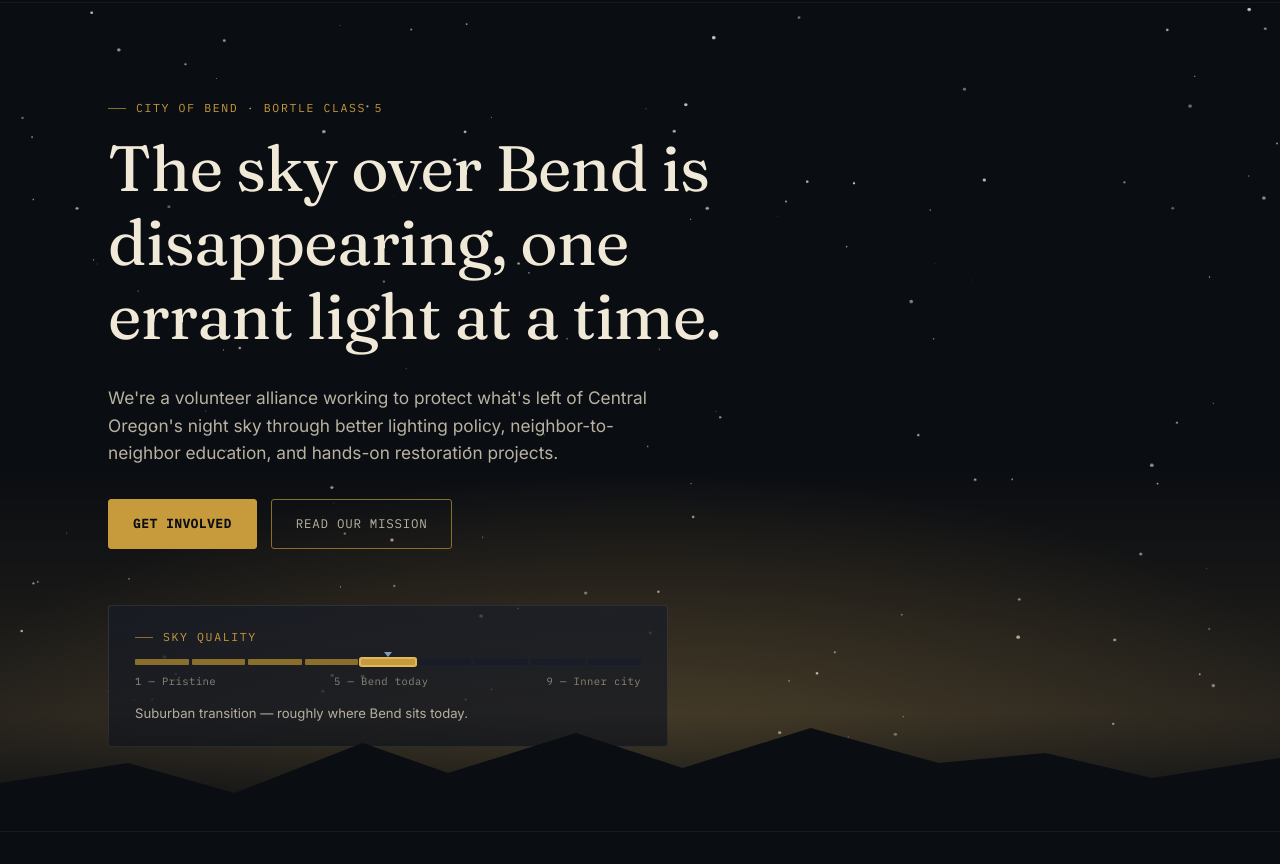
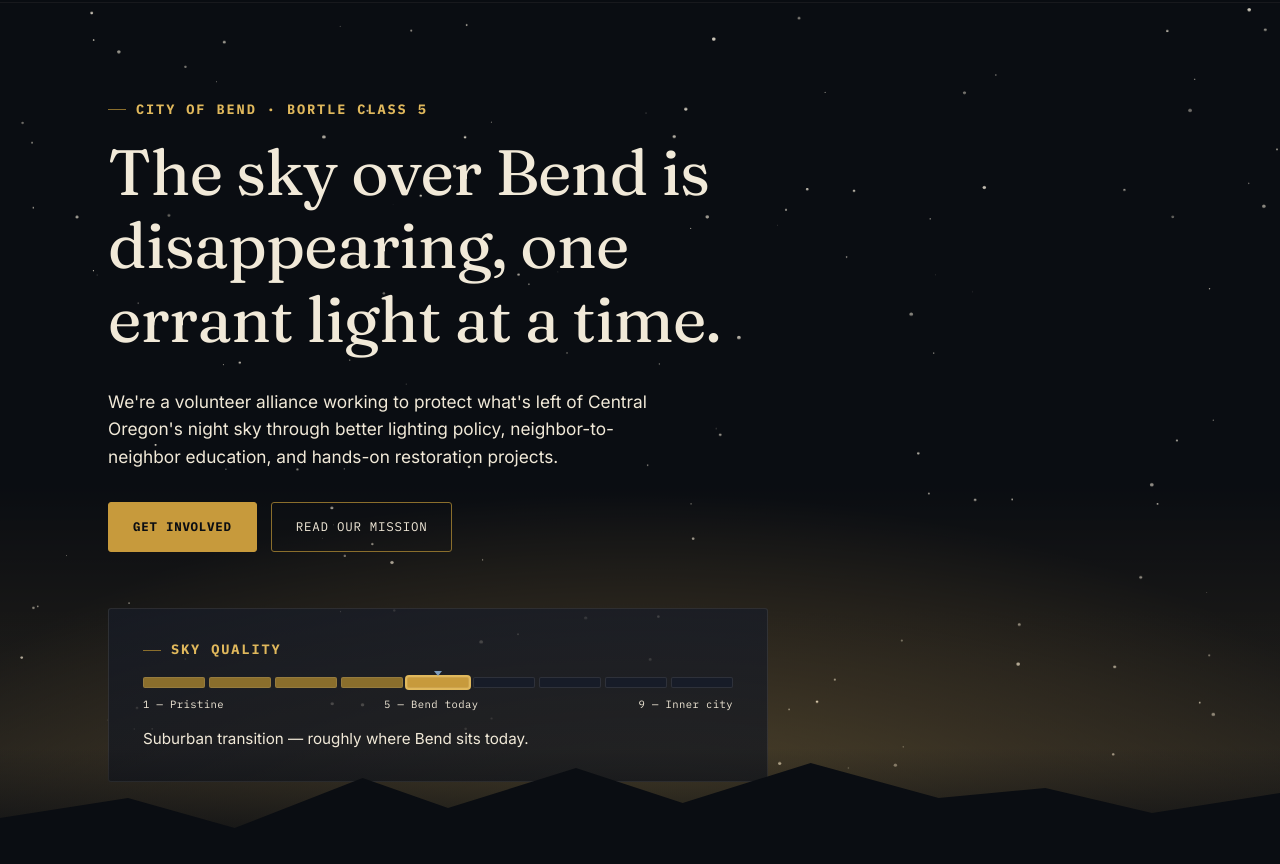
Before and after one commit to brandmatthews/bnsa-website, a plain HTML site: page index.html in a window 1280 px wide. Shown: the part 88-952 px from the top of the page. Drawn offline with Linux system fonts and the light colour scheme.

Commit message:
Contrast and accessibility changes.

```diff
--- a/assets/style.css
+++ b/assets/style.css
@@ -2,7 +2,7 @@
    Bend Night Sky Alliance — shared stylesheet
    ========================================================================== */
 
-@import url('https://fonts.googleapis.com/css2?family=Fraunces:opsz,wght@9..144,400;9..144,500;9..144,600&family=Inter:wght@400;500;600;700&family=IBM+Plex+Mono:wght@400;500&display=swap');
+@import url('https://fonts.googleapis.com/css2?family=Fraunces:opsz,wght@9..144,400;9..144,500;9..144,600&family=Inter:wght@400;500;600;700&family=IBM+Plex+Mono:wght@400;500;700&display=swap');
 
 :root{
   --bg:        #0A0D12;
@@ -48,7 +48,7 @@ html{ scroll-behavior: smooth; }
 body{
   margin:0;
   background: var(--bg);
-  color: var(--cream-dim);
+  color: var(--cream);
   font-family: var(--sans);
   font-size: 16px;
   line-height: 1.6;
@@ -75,10 +75,11 @@ p{ margin: 0 0 1em; }
 
 .eyebrow{
   font-family: var(--mono);
-  font-size: 0.72rem;
+  font-size: 0.85rem;
+  font-weight: 700;
   letter-spacing: 0.14em;
   text-transform: uppercase;
-  color: var(--gold);
+  color: var(--gold-bright);
   display: flex;
   align-items: center;
   gap: 10px;
@@ -163,7 +164,7 @@ p{ margin: 0 0 1em; }
 .page-hero .hero-ridge{ z-index:0; }
 
 .hero h1{ max-width: 15ch; }
-.hero .lede{ max-width: 52ch; font-size: 1.08rem; color: var(--cream-dim); }
+.hero .lede{ max-width: 52ch; font-size: 1.08rem; color: var(--cream); }
 
 .btn-row{ display:flex; gap:14px; flex-wrap:wrap; margin-top: 32px; }
 .btn{
@@ -174,7 +175,7 @@ p{ margin: 0 0 1em; }
 }
 .btn.primary{ background: var(--gold); border-color: var(--gold); color: #0A0D12; font-weight: 600; }
 .btn.primary:hover{ background: var(--gold-bright); border-color: var(--gold-bright); }
-.btn.ghost{ color: var(--cream-dim); }
+.btn.ghost{ color: var(--cream); }
 .btn.ghost:hover{ border-color: var(--cream-mute); color: var(--cream); }
 
 /* ---------- bortle widget (signature element) ---------- */
@@ -182,16 +183,17 @@ p{ margin: 0 0 1em; }
   margin-top: 56px;
   border: 1px solid var(--line); border-radius: var(--radius);
   background: linear-gradient(180deg, rgba(23,28,40,0.7), rgba(18,22,31,0.7));
-  padding: 22px 26px;
-  max-width: 560px;
+  padding: 30px 34px;
+  max-width: 660px;
   position: relative; z-index: 2;
 }
-.bortle-row{ display:flex; align-items:center; gap: 3px; margin-top:12px; }
+.bortle-row{ display:flex; align-items:center; gap: 4px; margin-top:16px; }
 .bortle-seg{
-  flex:1; height:6px; border-radius:1px; background: var(--bg-raise-2); position:relative;
-  cursor: pointer; transition: background-color 0.25s ease, transform 0.15s ease;
+  flex:1; height:11px; border-radius:2px; background: var(--bg-raise-2); position:relative;
+  border: 1px solid var(--line);
+  cursor: pointer; transition: background-color 0.25s ease, transform 0.15s ease, border-color 0.25s ease;
 }
-.bortle-seg:hover{ transform: scaleY(1.6); }
+.bortle-seg:hover{ transform: scaleY(1.4); }
 .bortle-seg.active{ background: var(--gold-dim); }
 .bortle-seg.bend{ background: var(--gold); }
 .bortle-seg.selected{ box-shadow: 0 0 0 2px var(--gold-bright); z-index: 1; }
@@ -203,9 +205,9 @@ p{ margin: 0 0 1em; }
   border-top:5px solid var(--blue);
 }
 
-.bortle-labels{ display:flex; justify-content:space-between; font-family: var(--mono); font-size:0.66rem; color: var(--cream-mute); margin-top:8px; letter-spacing:0.04em; }
+.bortle-labels{ display:flex; justify-content:space-between; font-family: var(--mono); font-size:0.66rem; color: var(--cream); margin-top:8px; letter-spacing:0.04em; }
 .bortle-caption{
-  margin: 14px 0 0; font-size: 0.82rem; color: var(--cream-dim);
+  margin: 14px 0 0; font-size: 0.95rem; color: var(--cream);
   min-height: 1.4em; transition: opacity 0.2s ease;
 }
 
@@ -257,8 +259,8 @@ section.raised{ background: var(--bg-raise); border-top:1px solid var(--line-sof
 .card p:last-child{ margin-bottom:0; }
 
 .stat{ border-top:1px solid var(--line); padding-top:16px; }
-.stat b{ display:block; font-family: var(--serif); font-size: 2.2rem; color: var(--gold-bright); font-weight:500; }
-.stat span{ font-family: var(--mono); font-size:0.72rem; color: var(--cream-mute); letter-spacing: 0.06em; text-transform:uppercase; }
+.stat b{ display:block; font-family: var(--sans); font-size: 2.2rem; color: var(--gold-bright); font-weight:600; }
+.stat span{ font-family: var(--sans); font-size:0.78rem; color: var(--cream); letter-spacing: 0.03em; text-transform:uppercase; }
 
 .quote{
   font-family: var(--serif); font-size: 1.5rem; color: var(--cream);
@@ -369,13 +371,13 @@ footer .foot-meta{ font-family: var(--mono); font-size:0.68rem; color: var(--cre
 }
 
 .map-legend{
-  display:flex; flex-wrap:wrap; gap:16px; margin-top:18px;
-  padding: 14px 18px; border: 1px solid var(--line); border-radius: var(--radius);
+  display:flex; flex-wrap:wrap; gap:18px; margin-top:18px;
+  padding: 16px 20px; border: 1px solid var(--line); border-radius: var(--radius);
   background: var(--bg-raise); width: fit-content;
-  font-family: var(--mono); font-size: 0.7rem; color: var(--cream-mute); letter-spacing:0.03em;
+  font-family: var(--mono); font-size: 0.82rem; color: var(--cream); letter-spacing:0.03em;
 }
-.map-legend span{ display:inline-flex; align-items:center; gap:8px; }
-.map-legend i{ width:10px; height:10px; border-radius:50%; display:inline-block; }
+.map-legend span{ display:inline-flex; align-items:center; gap:9px; }
+.map-legend i{ width:13px; height:13px; border-radius:50%; display:inline-block; }
 
 /* ---------- partners ---------- */
 .partner-grid{
```
Also changed, not shown: partners.html (+1 -1 lines).
